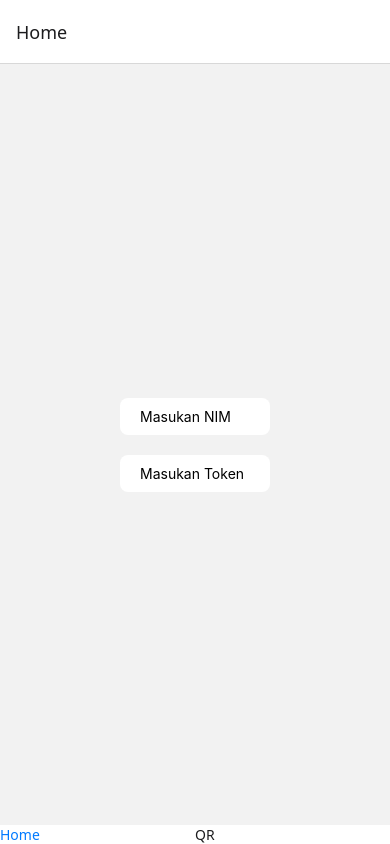
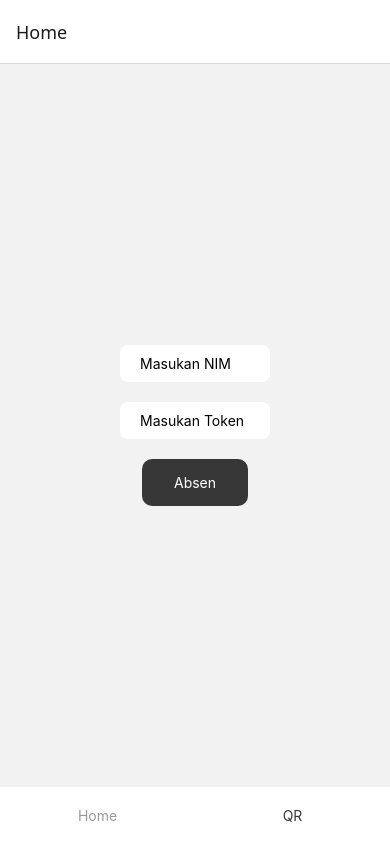
Before and after one commit to Faiq1818/PocketBootleg, a React Native app: screen /Home in a window 390 px wide. Built offline with nearby package versions, Linux system fonts and the light colour scheme.

Commit message:
Making big things such a fetch api

```diff
--- a/App.js
+++ b/App.js
@@ -3,9 +3,9 @@ import {
   createStaticNavigation,
   NavigationContainer,
 } from "@react-navigation/native";
-import { View, Platform } from "react-native";
+import { View, Platform, StyleSheet, Text, StatusBar } from "react-native";
 import { useLinkBuilder, useTheme } from "@react-navigation/native";
-import { Text, PlatformPressable } from "@react-navigation/elements";
+import { PlatformPressable } from "@react-navigation/elements";
 import { createBottomTabNavigator } from "@react-navigation/bottom-tabs";
 //screen
 import Home from "./screen/homeScreen";
@@ -16,7 +16,7 @@ function MyTabBar({ state, descriptors, navigation }) {
   const { buildHref } = useLinkBuilder();
 
   return (
-    <View style={{ flexDirection: "row" }}>
+    <View style={style.notDock}>
       {state.routes.map((route, index) => {
         const { options } = descriptors[route.key];
         const label =
@@ -49,15 +49,16 @@ function MyTabBar({ state, descriptors, navigation }) {
 
         return (
           <PlatformPressable
+            key={route.key}
             href={buildHref(route.name, route.params)}
             accessibilityState={isFocused ? { selected: true } : {}}
             accessibilityLabel={options.tabBarAccessibilityLabel}
             testID={options.tabBarButtonTestID}
             onPress={onPress}
             onLongPress={onLongPress}
-            style={{ flex: 1 }}
+            style={style.dock}
           >
-            <Text style={{ color: isFocused ? colors.primary : colors.text }}>
+            <Text style={{ color: isFocused ? "#999999" : "#373737" }}>
               {label}
             </Text>
           </PlatformPressable>
@@ -69,7 +70,7 @@ function MyTabBar({ state, descriptors, navigation }) {
 
 function HomeScreen() {
   return (
-    <View style={{ flex: 1, alignItems: "center", justifyContent: "center" }}>
+    <View style={style.forHome}>
       <Home />
     </View>
   );
@@ -77,7 +78,7 @@ function HomeScreen() {
 
 function ProfileScreen() {
   return (
-    <View style={{ flex: 1 }}>
+    <View style={style.forProfileScreen}>
       <QrCodeScanner />
     </View>
   );
@@ -94,5 +95,31 @@ const MyTabs = createBottomTabNavigator({
 const Navigation = createStaticNavigation(MyTabs);
 
 export default function App() {
-  return <Navigation />;
+  return (
+    <>
+      <StatusBar backgroundColor="white" barStyle="dark-content" />
+      <Navigation style={{ backgroundColor: "black" }} />
+    </>
+  );
 }
+
+const style = StyleSheet.create({
+  forHome: {
+    flex: 1,
+    alignItems: "center",
+    justifyContent: "center",
+  },
+  forProfileScreen: {
+    flex: 1,
+  },
+  notDock: {
+    flexDirection: "row",
+    justifyContent: "center",
+    alignContent: "center",
+  },
+  dock: {
+    flex: 1,
+    alignItems: "center",
+    paddingVertical: 20,
+  },
+});
--- a/screen/homeScreen.js
+++ b/screen/homeScreen.js
@@ -1,13 +1,62 @@
-import { View, Text, StyleSheet, TextInput } from "react-native";
+import React, { useState } from "react";
+import {
+  View,
+  Text,
+  StyleSheet,
+  TextInput,
+  TouchableOpacity,
+} from "react-native";
 export default function Home() {
+  const [nim, setNim] = useState("");
+  const [token, setToken] = useState("");
+
+  const sendPresensi = async () => {
+    try {
+      const response = await fetch(
+        "https://api.itera.ac.id/v2/presensi/kelas",
+        {
+          method: "POST",
+          headers: {
+            "User-Agent": "Dart/3.2 (dart:io)",
+            "Content-Type": "application/x-www-form-urlencoded; charset=utf-8",
+            Accept: "application/json",
+            "Accept-Encoding": "gzip, deflate, br",
+          },
+          body: new URLSearchParams({
+            token: token,
+            nim: nim,
+          }).toString(),
+        }
+      );
+
+      const data = await response.json();
+      console.log("Response:", data);
+    } catch (error) {
+      console.error("Error:", error);
+    }
+  };
+
   return (
     <>
       <View style={style.textInputBox}>
-        <TextInput placeholder="Masukan NIM" maxLength={12} />
+        <TextInput
+          placeholder="Masukan NIM"
+          maxLength={12}
+          value={nim}
+          onChangeText={setNim}
+        />
       </View>
       <View style={style.textInputBox}>
-        <TextInput placeholder="Masukan Token" maxLength={12} />
+        <TextInput
+          placeholder="Masukan Token"
+          maxLength={12}
+          value={token}
+          onChangeText={setToken}
+        />
       </View>
+      <TouchableOpacity style={style.button} onPress={sendPresensi}>
+        <Text style={style.buttonText}>Absen</Text>
+      </TouchableOpacity>
     </>
   );
 }
@@ -21,7 +70,15 @@ const style = StyleSheet.create({
     width: 150,
     margin: 10,
   },
-  texto: {
+  button: {
+    borderRadius: 10,
+    backgroundColor: "#373737",
+    padding: 15,
+    paddingHorizontal: 32,
+    alignItems: "center",
+    margin: 10,
+  },
+  buttonText: {
     color: "white",
   },
 });
--- a/screen/qrCodeScreen.js
+++ b/screen/qrCodeScreen.js
@@ -47,7 +47,7 @@ export default function QrCodeScanner() {
       >
         <View style={styles.buttonContainer}>
           <TouchableOpacity style={styles.button} onPress={toggleCameraFacing}>
-            <Text style={styles.text}>Flip Camera</Text>
+            <Text style={styles.text}>Putar Kamera</Text>
           </TouchableOpacity>
         </View>
       </CameraView>
@@ -81,7 +81,7 @@ const styles = StyleSheet.create({
     borderRadius: 10,
   },
   text: {
-    fontSize: 24,
+    fontSize: 15,
     fontWeight: "bold",
     color: "white",
   },
```
